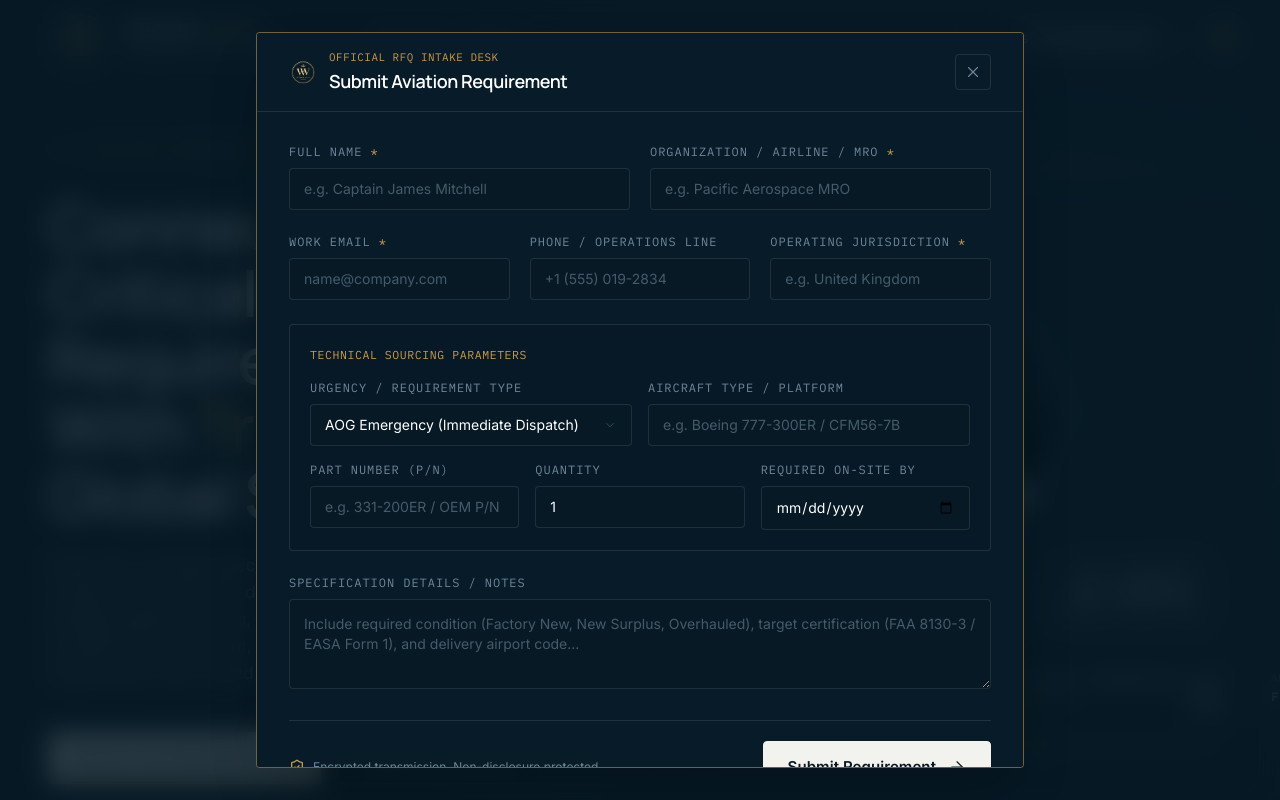
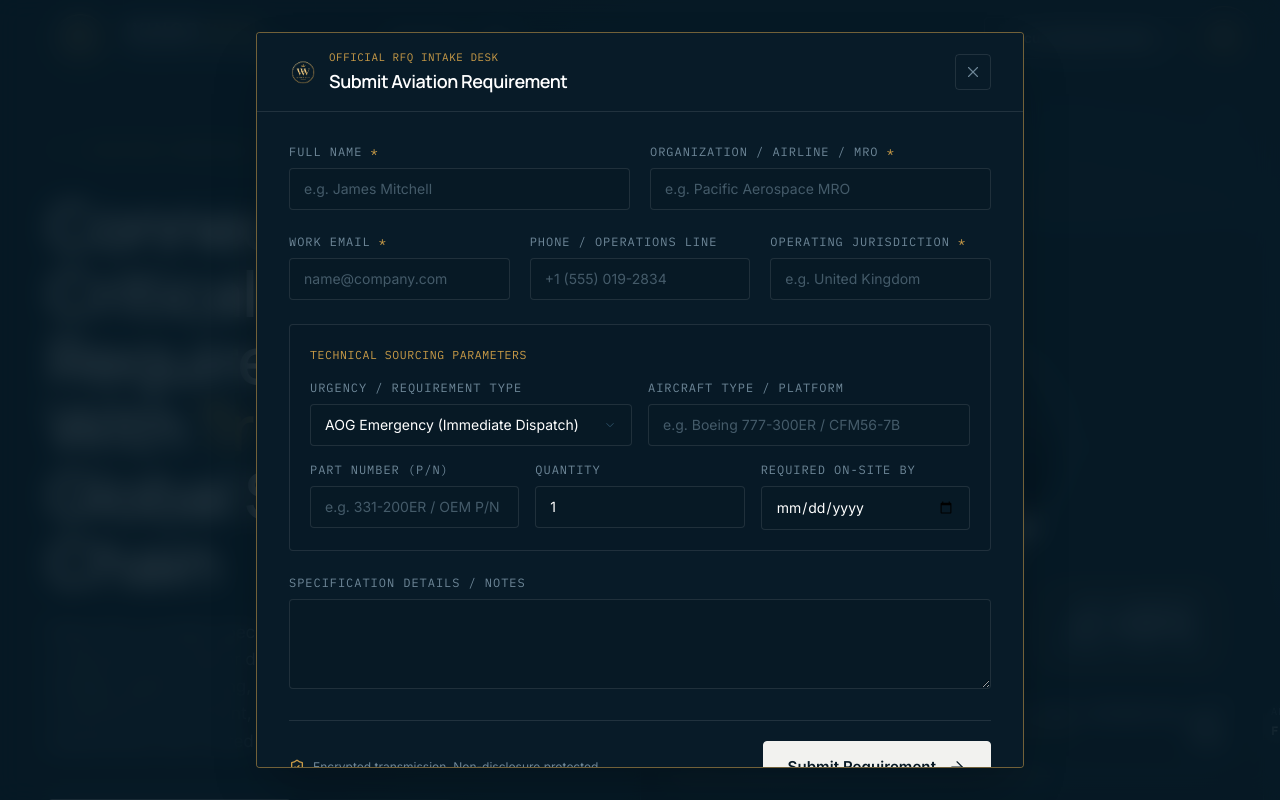
Before and after one commit to digitalerena5-dotcom/Wingr-Wun, a React (Vite) app: page / in a window 1280 px wide. Both pictures are taken after a click on the button 1224 px from the left and 38 px from the top of the page. Shown: the top 800 px of the page. Built offline with nearby package versions, Linux system fonts and the light colour scheme.

Commit message:
feat(copy): update hero and header CTAs, contact page copy, and form parameters

```diff
--- a/contact/index.html
+++ b/contact/index.html
@@ -3,12 +3,12 @@
   <head>
     <meta charset="UTF-8" />
     <meta name="viewport" content="width=device-width, initial-scale=1.0, viewport-fit=cover" />
-    <title>Contact Aviation Procurement Team | Wingr Wun</title>
+    <title>Contact Our Team | Wingr Wun</title>
     <meta name="description" content="Contact the Wingr Wun aviation procurement desk to discuss aircraft component sourcing, obsolete spares, export compliance, or international supply logistics." />
     <meta name="theme-color" content="#071925" />
     <meta property="og:type" content="website" />
     <meta property="og:site_name" content="Wingr Wun" />
-    <meta property="og:title" content="Contact Aviation Procurement Team | Wingr Wun" />
+    <meta property="og:title" content="Contact Our Team | Wingr Wun" />
     <meta property="og:description" content="Speak with the Wingr Wun procurement team regarding aircraft component sourcing, legacy parts support, export compliance, or supply logistics." />
     <meta name="twitter:card" content="summary_large_image" />
     <link rel="icon" type="image/png" href="/images/wingr_wun_logo.png" />
--- a/src/App.jsx
+++ b/src/App.jsx
@@ -20,7 +20,7 @@ import { CONTACT_HASH } from './data/navigation.js';
 
 const TITLES = {
   home: 'Aviation Procurement & Aircraft Component Sourcing | Wingr Wun',
-  contact: 'Contact Aviation Procurement Team | Wingr Wun',
+  contact: 'Contact Our Team | Wingr Wun',
 };
 
 function initialPage() {
--- a/src/components/ContactPage/ContactPage.jsx
+++ b/src/components/ContactPage/ContactPage.jsx
@@ -6,11 +6,11 @@ import AviationRFQForm from '../Shared/AviationRFQForm.jsx';
 
 const nextSteps = [
   { title: 'Review', body: 'Your requirement is reviewed against the sourcing, compliance and logistics considerations involved.' },
-  { title: 'Clarify', body: 'Where needed, we follow up to confirm specifications, quantities or timing.' },
-  { title: 'Discuss an approach', body: 'We discuss how the requirement could be sourced and moved through an appropriate pathway.' },
+  { title: 'Clarify', body: 'If required, send a follow-up email to confirm or clarify.' },
+  { title: 'Modus Operandi', body: '' },
 ];
 
-const areas = ['Strategic global sourcing', 'Legacy component procurement', 'Regulatory & export compliance', 'Logistics & pipeline facilitation'];
+const areas = ['Strategic global sourcing', 'Legacy component procurement', 'Regulatory & export compliance', 'Logistic & pipeline facilitation'];
 
 export default function ContactPage() {
   return (
@@ -35,11 +35,10 @@ export default function ContactPage() {
         </nav>
         <div className="mt-6 grid gap-6 md:mt-8 lg:grid-cols-12 lg:items-end lg:gap-10">
           <h1 id="contact-title" className="h2 intro text-white lg:col-span-7" style={{ '--d': '160ms' }}>
-            Contact Our Aviation <span className="text-[color:var(--c-gold-soft)]">Procurement Team.</span>
+            Contact Our <span className="text-[color:var(--c-gold-soft)]">Team.</span>
           </h1>
           <p className="lede intro text-[color:var(--text-muted-dark)] lg:col-span-4 lg:col-start-9" style={{ '--d': '300ms' }}>
-            Tell us about the aircraft component, subsystem or supply challenge you are addressing. The more detail you provide, the
-            more effective our initial assessment will be.
+            Share your requirements and we will address the same for you.
           </p>
         </div>
       </div>
@@ -55,11 +54,8 @@ export default function ContactPage() {
                   Aviation RFQ &amp; Sourcing Desk
                 </h2>
               </div>
-              <p className="mono text-[0.72rem] uppercase tracking-wider text-steel-grey">
-                Priority Dispatch Queue
-              </p>
             </div>
-            <AviationRFQForm />
+            <AviationRFQForm showTechnicalParameters={false} />
           </div>
 
           <aside className="lg:col-span-4" aria-label="About your enquiry">
@@ -75,7 +71,7 @@ export default function ContactPage() {
                     <span className="relative mt-[6px] block h-[11px] w-[11px] border border-gold bg-navy-950" aria-hidden="true" />
                     <div>
                       <h3 className="font-display font-semibold text-white">{s.title}</h3>
-                      <p className="mt-1 text-[0.95rem] leading-relaxed text-[color:var(--text-muted-dark)]">{s.body}</p>
+                      {s.body && <p className="mt-1 text-[0.95rem] leading-relaxed text-[color:var(--text-muted-dark)]">{s.body}</p>}
                     </div>
                   </li>
                 ))}
--- a/src/components/ContactPage/enquiry.js
+++ b/src/components/ContactPage/enquiry.js
@@ -4,7 +4,7 @@ export const requirementAreas = [
   'Strategic global sourcing',
   'Legacy component procurement',
   'Regulatory & export compliance',
-  'Logistics & pipeline facilitation',
+  'Logistic & pipeline facilitation',
   'General consultancy enquiry',
 ];
 
--- a/src/components/FinalCTA/FinalCTA.jsx
+++ b/src/components/FinalCTA/FinalCTA.jsx
@@ -40,11 +40,11 @@ export default function FinalCTA({ onOpenRFQ }) {
                 onClick={onOpenRFQ}
                 className="btn btn-primary"
               >
-                Discuss Your Requirement
+                Discuss Requirements
                 <ArrowRight size={18} strokeWidth={1.5} aria-hidden="true" />
               </button>
               <a href="#services" className="btn btn-outline">
-                Explore Our Services
+                Our Services
               </a>
             </div>
           </Reveal>
--- a/src/components/Header/Header.jsx
+++ b/src/components/Header/Header.jsx
@@ -117,7 +117,7 @@ export default function Header({ page = 'home', onOpenRFQ }) {
               onClick={handleCtaClick}
               className="btn btn-outline btn-sm hidden sm:inline-flex"
             >
-              Discuss Your Requirement
+              Discuss Requirements
               <ArrowRight size={15} strokeWidth={1.5} aria-hidden="true" />
             </button>
 
@@ -175,7 +175,7 @@ export default function Header({ page = 'home', onOpenRFQ }) {
               onClick={handleCtaClick}
               className="btn btn-primary w-full"
             >
-              Discuss Your Requirement
+              Discuss Requirements
               <ArrowRight size={18} strokeWidth={1.5} aria-hidden="true" />
             </button>
           </div>
--- a/src/components/Hero/Hero.jsx
+++ b/src/components/Hero/Hero.jsx
@@ -63,7 +63,7 @@ export default function Hero({ onOpenRFQ }) {
               Critical Aviation<br />
               Requirements<br />
               With <span className="text-[color:var(--c-gold-soft)]">Trusted</span><br />
-              Global Supply
+              Global Supply Chain
             </h1>
 
             {/* Client Authorized Supporting Copy */}
@@ -84,12 +84,12 @@ export default function Hero({ onOpenRFQ }) {
                 onClick={onOpenRFQ}
                 className="btn btn-primary"
               >
-                Discuss Your Requirement
+                Discuss Requirements
                 <ArrowRight size={18} strokeWidth={1.5} aria-hidden="true" />
               </button>
 
               <a href="#services" className="btn btn-outline">
-                Explore Our Services
+                Our Services
               </a>
             </div>
 
--- a/src/components/Platforms/Platforms.jsx
+++ b/src/components/Platforms/Platforms.jsx
@@ -174,7 +174,7 @@ export default function Platforms({ onOpenRFQ }) {
             <Reveal>
               <span className="eyebrow">COMPONENT &amp; SUBSYSTEM SCOPE</span>
               <h2 id="platforms-title" className="h2 mt-4 text-white tracking-tight">
-                Keeping Legacy Aircraft<br />
+                Keeping Legacy<br />
                 Platforms Operational.
               </h2>
               <p className="lede mt-6 text-[color:var(--text-muted-dark)]">
--- a/src/components/Shared/AviationRFQForm.jsx
+++ b/src/components/Shared/AviationRFQForm.jsx
@@ -1,7 +1,7 @@
 import { useState } from 'react';
 import { CheckCircle, ArrowRight, ShieldCheck } from 'lucide-react';
 
-export default function AviationRFQForm({ inModal = false, onClose }) {
+export default function AviationRFQForm({ inModal = false, showTechnicalParameters = true, onClose }) {
   const [formData, setFormData] = useState({
     name: '',
     company: '',
@@ -100,7 +100,7 @@ export default function AviationRFQForm({ inModal = false, onClose }) {
             required
             value={formData.name}
             onChange={handleChange}
-            placeholder="e.g. Captain James Mitchell"
+            placeholder="e.g. James Mitchell"
             className="mt-2 w-full rounded border border-[color:var(--line-dark)] bg-navy-950 px-3.5 py-2.5 text-sm text-white placeholder-steel-grey/60 focus:border-gold focus:outline-none"
           />
         </div>
@@ -169,6 +169,7 @@ export default function AviationRFQForm({ inModal = false, onClose }) {
       </div>
 
       {/* Technical Sourcing Parameters */}
+      {showTechnicalParameters && (
         <div className="rounded border border-[color:var(--line-dark)] bg-navy-950/60 p-3 sm:p-5">
           <p className="mono mb-3 text-[0.72rem] tracking-wider uppercase text-gold sm:mb-4">
             Technical Sourcing Parameters
@@ -256,6 +257,7 @@ export default function AviationRFQForm({ inModal = false, onClose }) {
             </div>
           </div>
         </div>
+      )}
 
       <div>
         <label htmlFor="rfq-message" className="mono block text-xs uppercase text-steel-grey">
@@ -267,7 +269,6 @@ export default function AviationRFQForm({ inModal = false, onClose }) {
           rows={3}
           value={formData.message}
           onChange={handleChange}
-          placeholder="Include required condition (Factory New, New Surplus, Overhauled), target certification (FAA 8130-3 / EASA Form 1), and delivery airport code..."
           className="mt-2 w-full rounded border border-[color:var(--line-dark)] bg-navy-950 p-3.5 text-sm text-white placeholder-steel-grey/60 focus:border-gold focus:outline-none"
         />
       </div>
--- a/src/components/TopRightInsignia/TopRightInsignia.jsx
+++ b/src/components/TopRightInsignia/TopRightInsignia.jsx
@@ -32,7 +32,7 @@ export default function TopRightInsignia({ onOpenRFQ }) {
             if (onOpenRFQ) onOpenRFQ();
             else window.scrollTo({ top: 0, behavior: 'smooth' });
           }}
-          title="Wingr Wun Official Crest — Click to discuss your requirement"
+          title="Wingr Wun Official Crest — Click to discuss requirements"
           aria-label="Wingr Wun Official Crest"
           className="group relative flex h-14 w-14 items-center justify-center rounded-full border border-gold/40 bg-navy-950/90 shadow-[0_4px_24px_rgba(7,25,37,0.85)] backdrop-blur-md transition-all duration-500 hover:border-gold hover:shadow-[0_0_28px_rgba(201,155,71,0.45)] sm:h-16 sm:w-16"
         >
```
Lines whose indentation alone changed are shown as unchanged.
